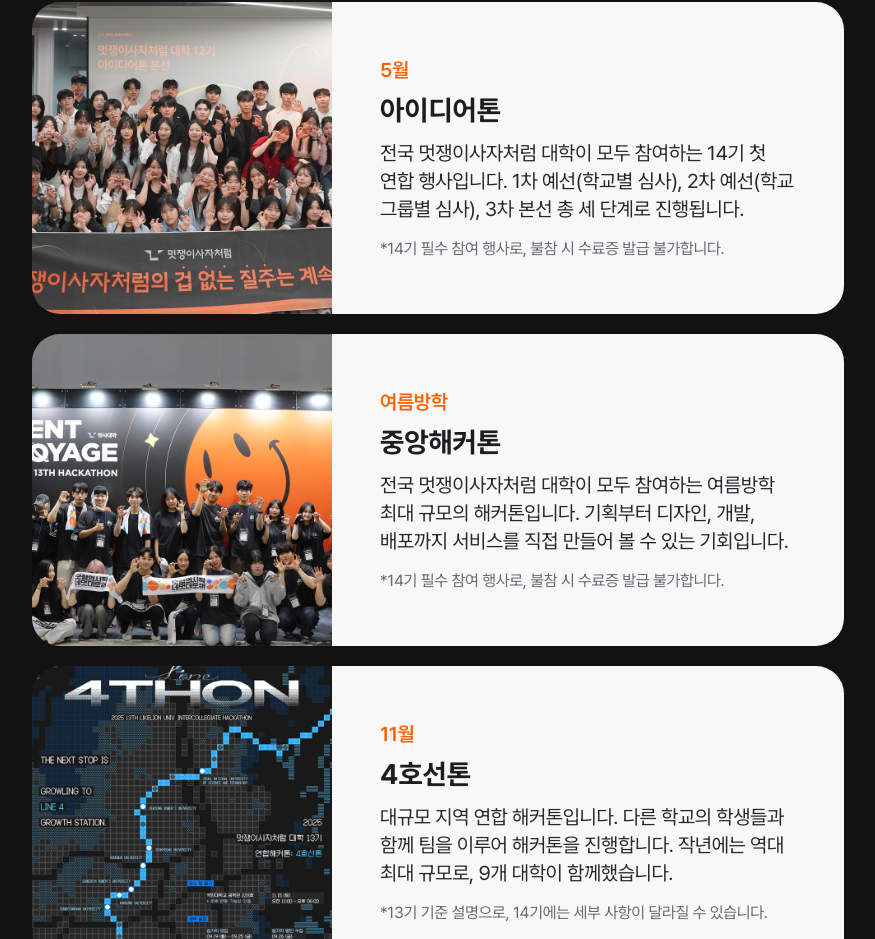
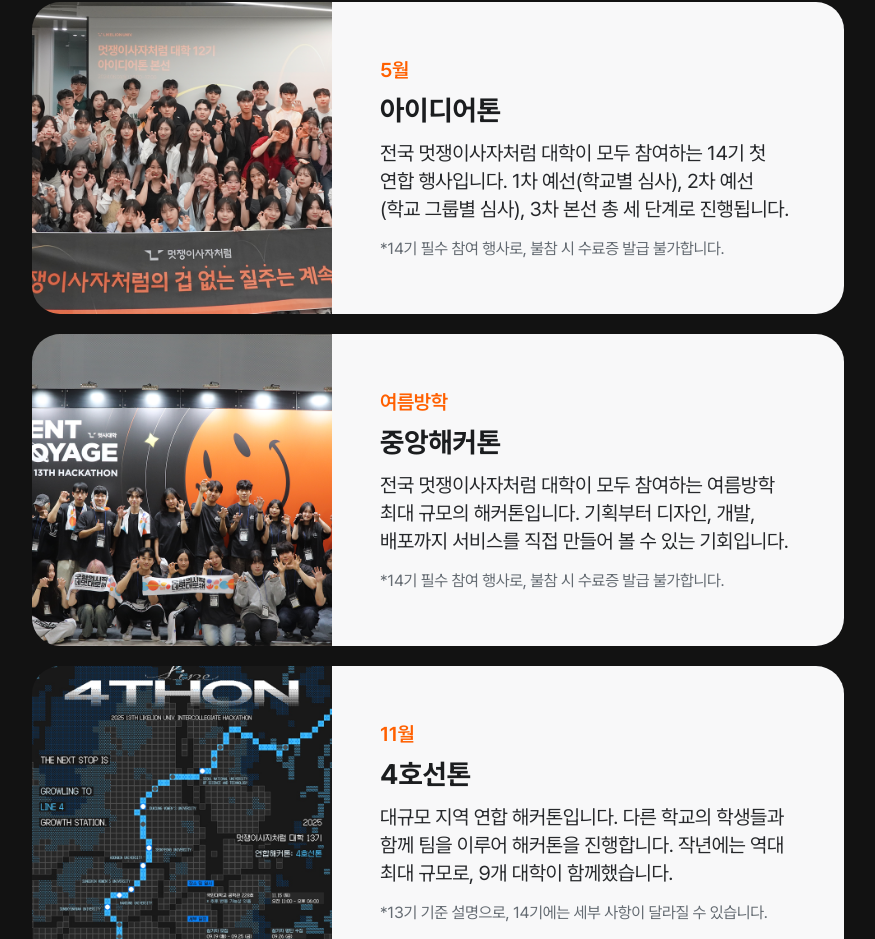
Before and after one commit to LikeLion-at-KMU/14th-Page, a Next.js app: page / in a window 1280 px wide. Shown: the part 1493-2432 px from the top of the page, without its empty margins (202-1077 px from the left). Built offline with nearby package versions, Linux system fonts and the light colour scheme.

Commit message:
Fix: 들여쓰기 반영

```diff
--- a/components/Intro/Activities.jsx
+++ b/components/Intro/Activities.jsx
@@ -46,7 +46,7 @@
         <ActivityRow
           month="5월"
           title="아이디어톤"
-          desc="전국 멋쟁이사자처럼 대학이 모두 참여하는 14기 첫 연합 행사입니다. 1차 예선(학교별 심사), 2차 예선(학교 그룹별 심사), 3차 본선 총 세 단계로 진행됩니다."
+          desc={<>전국 멋쟁이사자처럼 대학이 모두 참여하는 14기 첫 연합 행사입니다. 1차 예선(학교별 심사), 2차 예선<br/>(학교 그룹별 심사), 3차 본선 총 세 단계로 진행됩니다.</>}
           note="*14기 필수 참여 행사로, 불참 시 수료증 발급 불가합니다."
           imageSrc="/activities/idea.png"
           imageClassName="w-[868px] left-[-249px] top-0"
```
